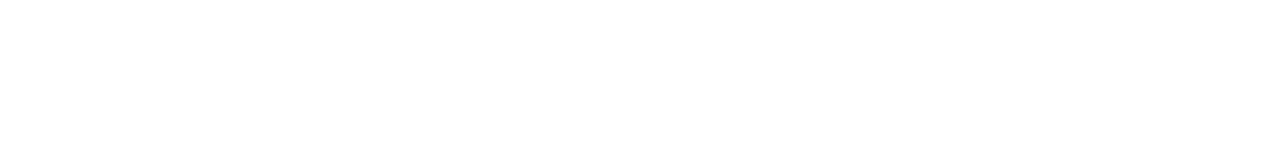
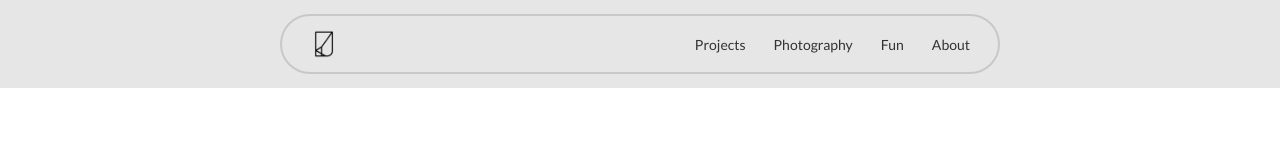
Before and after one commit to yash-shj/yichenxie-clone, a plain HTML site: page index.html in a window 1280 px wide. Drawn offline with Linux system fonts and the light colour scheme.

Commit message:
Add navbar

```diff
--- a/index.html
+++ b/index.html
@@ -2,11 +2,25 @@
 <html lang="en">
 <head>
     <link rel="stylesheet" href="./style.css">
+    <style>
+        @import url('https://fonts.googleapis.com/css2?family=Lato:ital,wght@0,100;0,300;0,400;0,700;0,900;1,100;1,300;1,400;1,700;1,900&display=swap');
+    </style>
+
     <meta charset="UTF-8">
     <meta name="viewport" content="width=device-width, initial-scale=1.0">
     <title>yichenxie-clone</title>
 </head>
 <body>
-
+    <div class="nav-container">
+        <div class="nav">
+            <img class="logo" src="./images/logo.png">
+            <ul>
+                <li>Projects</li>
+                <li>Photography</li>
+                <li>Fun</li>
+                <li>About</li>
+            </ul>
+        </div>
+    </div>
 </body>
 </html>
--- a/style.css
+++ b/style.css
@@ -3,3 +3,49 @@
     padding: 0;
     box-sizing: border-box;
 }
+
+html {
+    font-size: 14px;
+}
+
+@media (max-width: 600px) {
+    html {
+        font-size: 12px;
+    }
+}
+
+body {
+    font-family: "Lato", sans-serif;
+}
+
+.nav-container {
+    display: flex;
+    justify-content: center;
+    align-items: center;
+    padding: 1rem;
+    background-color: rgb(230, 230, 230);
+}
+
+.nav {
+    display: flex;
+    justify-content: center;
+    align-items: center;
+    flex: auto;
+    max-width: 720px;
+    padding: 1rem 2rem;
+    border: 2px solid rgb(200, 200, 200);
+    border-radius: 100vh;
+}
+
+.logo {
+    margin-right: auto;
+    max-width: 2rem;
+}
+
+ul {
+    display: flex;
+    gap: 2rem;
+    list-style: none;
+    color: rgb(51, 51, 51);
+    font-size: 1rem;
+}
```
Also changed, not shown: images/logo.png (added).
